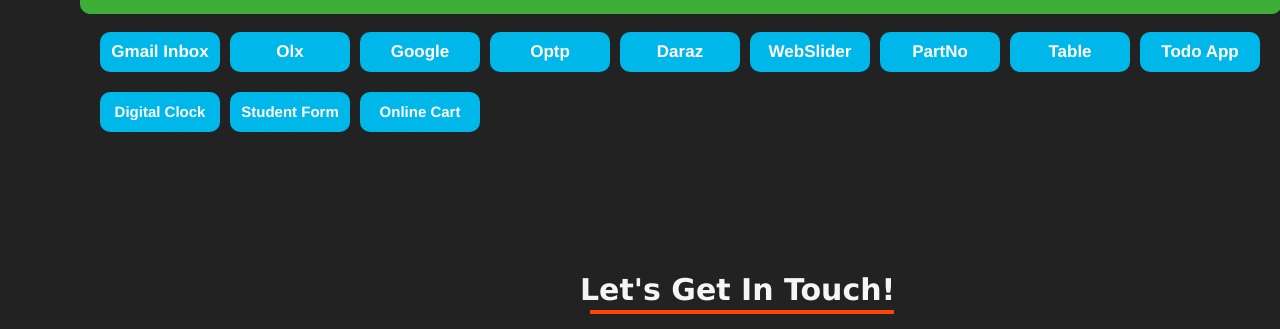
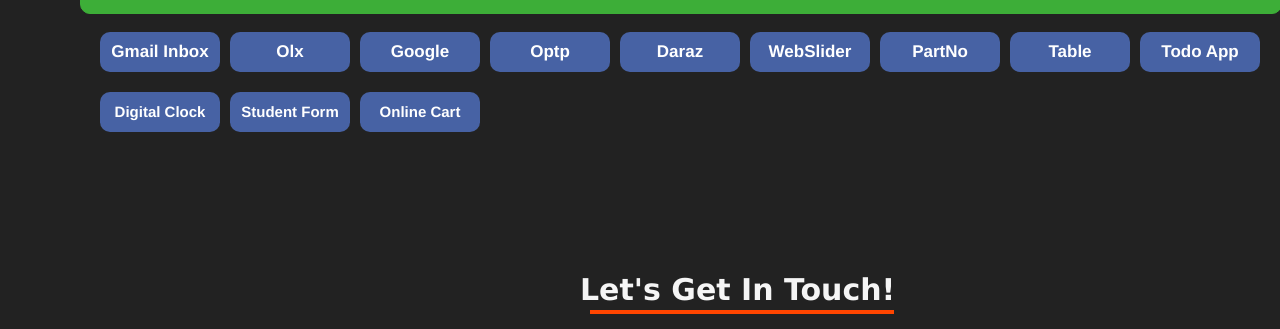
Before and after one commit to mnaeem05/myproject, a plain HTML site: page index.html in a window 1280 px wide. Shown: the part 1148-1477 px from the top of the page. Drawn offline with Linux system fonts and the light colour scheme.

Commit message:
Changes Made 12-June 11-AM
Changes Made 12-June 11-AM

```diff
--- a/index.html
+++ b/index.html
@@ -26,7 +26,6 @@
     <span id="about">
     <h5 id="box07">a bit about me:</h5>
     <p id="box08">Welcome to my Digital Portfolio. This website despicts all of the work that I have completed <br>through this year. It displays the growth and the progress that I have made as well as the <br> assigments, I have put time, energy and effort into my tasks and have learned more than <br> ever beacause of it. Reflecting on my work has shown me how far I have come as both <br> a student and a person.</p>
-    <img id="box09" src=".\LED01.png" alt="Websitelink">
     </span>
     <div id="box10"> </div>
     <span id="work">
--- a/portfolio.css
+++ b/portfolio.css
@@ -60,6 +60,7 @@ li{
     font-weight: bold;
     font-size: 25px;
     font-family: sans-serif;
+    cursor: pointer;
 }
 #box06{
     color: floralwhite;
@@ -238,7 +239,7 @@ li{
  display: block;
   height: 40px;
   width: 120px;
-  background: #00b7ea;
+  background: #4762A4;
     /*TYPE*/
   color: white;
   font: 17px/40px Helvetica, Verdana, sans-serif;
@@ -257,7 +258,7 @@ li{
  display: block;
   height: 40px;
   width: 120px;
-  background: #00b7ea;
+  background: #4762A4;
     /*TYPE*/
   color: white;
   font: 17px/40px Helvetica, Verdana, sans-serif;
@@ -277,7 +278,7 @@ li{
  display: block;
   height: 40px;
   width: 120px;
-  background: #00b7ea;
+  background: #4762A4;
     /*TYPE*/
   color: white;
   font: 15px/40px Helvetica, Verdana, sans-serif;
@@ -297,7 +298,7 @@ li{
  display: block;
   height: 40px;
   width: 120px;
-  background: #00b7ea;
+  background: #4762A4;
     /*TYPE*/
   color: white;
   font: 15px/40px Helvetica, Verdana, sans-serif;
@@ -317,7 +318,7 @@ li{
  display: block;
   height: 40px;
   width: 120px;
-  background: #00b7ea;
+  background: #4762A4;
     /*TYPE*/
   color: white;
   font: 15px/40px Helvetica, Verdana, sans-serif;
@@ -379,7 +380,7 @@ li{
     display: block;
     height: 40px;
     width: 120px;
-    background: #00b7ea;
+    background: #4762A4;
     /*TYPE*/
   color: white;
   font: 17px/40px Helvetica, Verdana, sans-serif;
@@ -397,7 +398,7 @@ li{
     display: block;
     height: 40px;
     width: 120px;
-    background: #00b7ea;
+    background: #4762A4;
     /*TYPE*/
   color: white;
   font: 17px/40px Helvetica, Verdana, sans-serif;
@@ -415,7 +416,7 @@ li{
     display: block;
     height: 40px;
     width: 120px;
-    background: #00b7ea;
+    background: #4762A4;
     /*TYPE*/
   color: white;
   font: 17px/40px Helvetica, Verdana, sans-serif;
@@ -433,7 +434,7 @@ li{
     display: block;
     height: 40px;
     width: 120px;
-    background: #00b7ea;
+    background: #4762A4;
     /*TYPE*/
   color: white;
   font: 17px/40px Helvetica, Verdana, sans-serif;
@@ -451,7 +452,7 @@ li{
     display: block;
     height: 40px;
     width: 120px;
-    background: #00b7ea;
+    background: #4762A4;
     /*TYPE*/
   color: white;
   font: 17px/40px Helvetica, Verdana, sans-serif;
@@ -469,7 +470,7 @@ li{
     display: block;
     height: 40px;
     width: 120px;
-    background: #00b7ea;
+    background: #4762A4;
     /*TYPE*/
   color: white;
   font: 17px/40px Helvetica, Verdana, sans-serif;
@@ -487,7 +488,7 @@ li{
     display: block;
     height: 40px;
     width: 120px;
-    background: #00b7ea;
+    background: #4762A4;
     /*TYPE*/
   color: white;
   font: 17px/40px Helvetica, Verdana, sans-serif;
```
